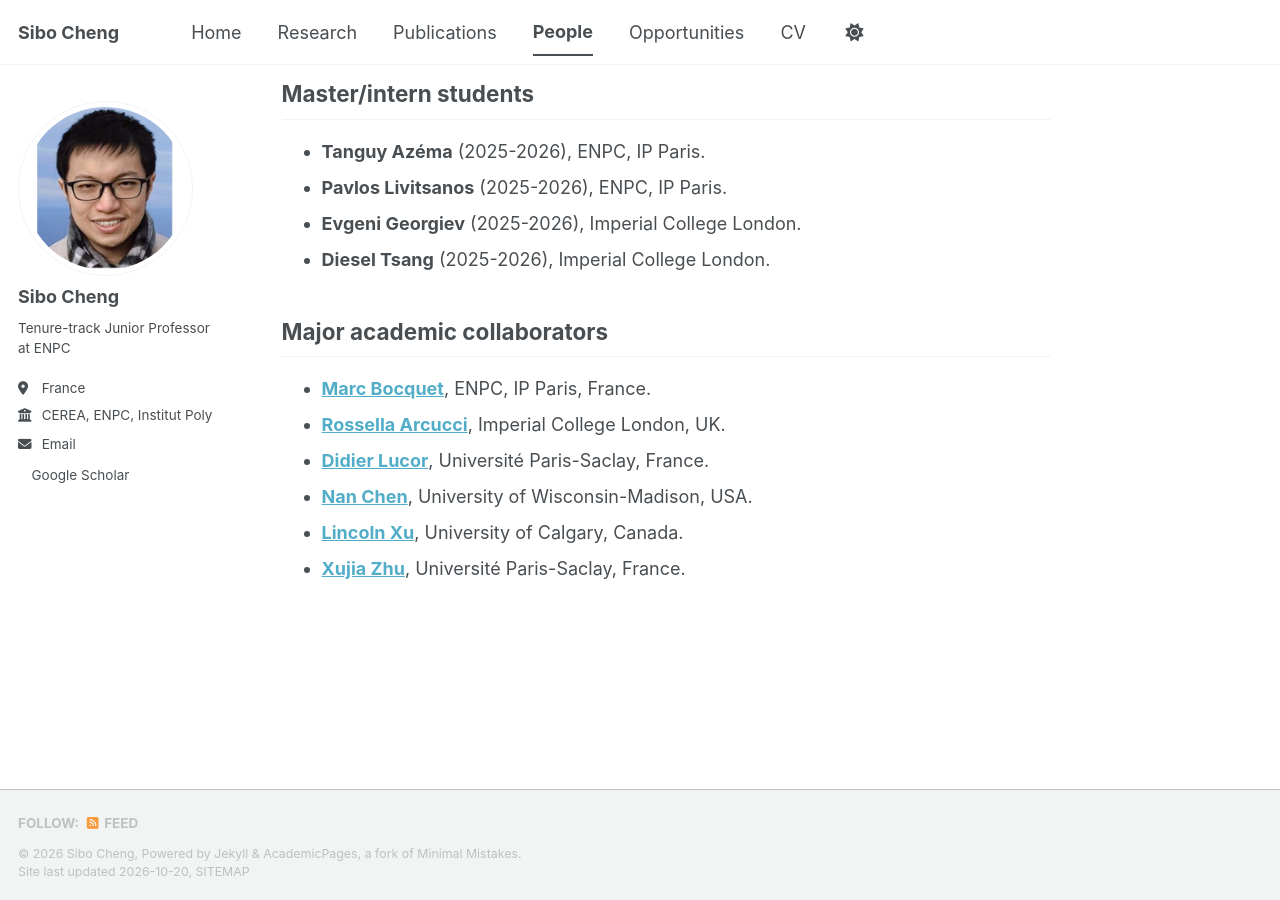
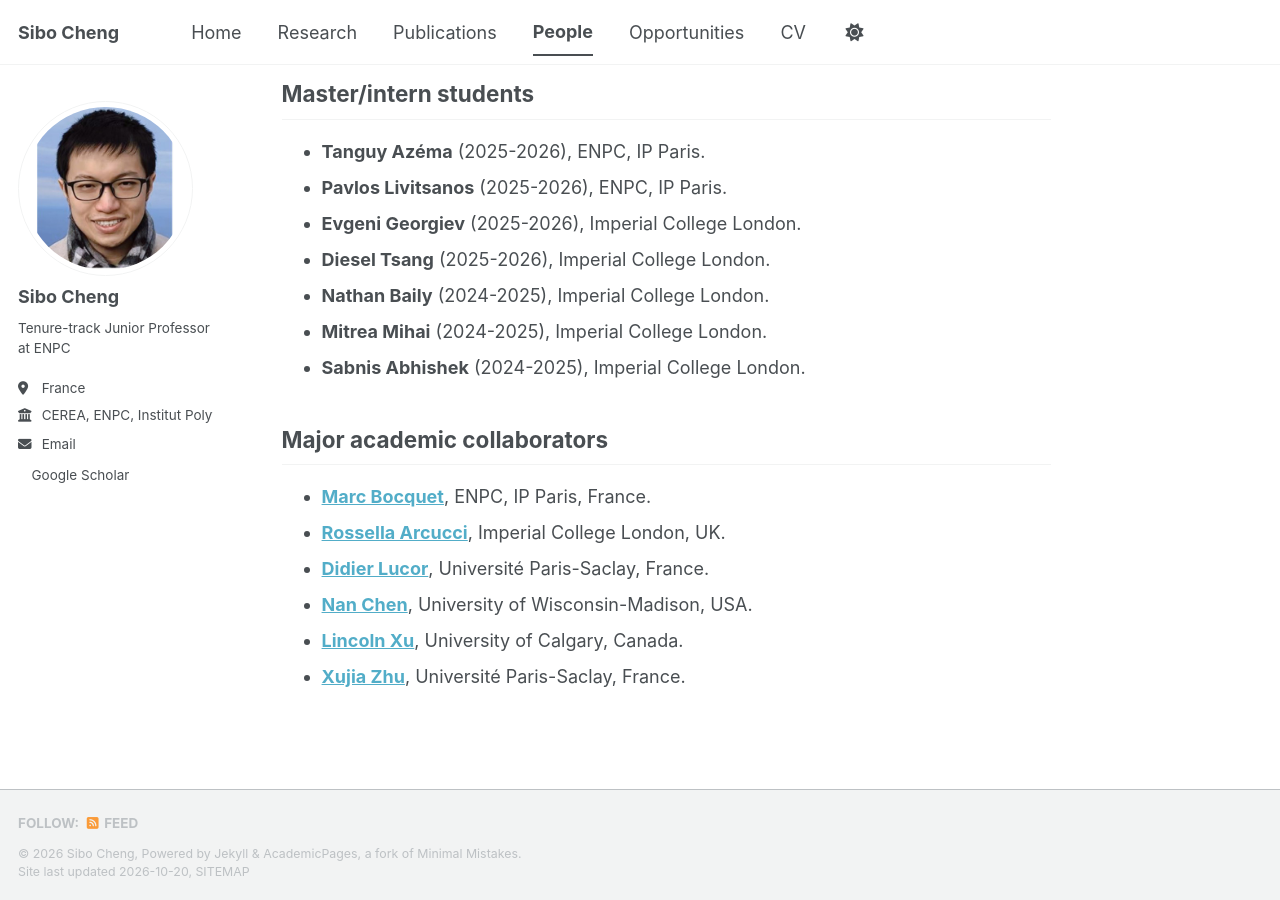
Before and after one commit to scheng2024/scheng2024.github.io, a Jekyll site: the page built from _pages/people.md, in a window 1280 px wide and 900 px high, scrolled down 860 px. Built offline with Jekyll 4.4.1, drawn with Linux system fonts in a browser that asks for light colours; a style sheet for code colours, icons or effects is not loaded.

Commit message:
Update people.md

```diff
--- a/_pages/people.md
+++ b/_pages/people.md
@@ -31,6 +31,9 @@ Students I supervise or co-supervise:
 - **Pavlos Livitsanos** (2025-2026), ENPC, IP Paris.
 - **Evgeni Georgiev** (2025-2026), Imperial College London.
 - **Diesel Tsang** (2025-2026), Imperial College London.
+- **Nathan Baily** (2024-2025), Imperial College London.
+- **Mitrea Mihai** (2024-2025), Imperial College London.
+- **Sabnis Abhishek** (2024-2025), Imperial College London.
 
 ## Major academic collaborators
 - **[Marc Bocquet](https://cerea.enpc.fr/HomePages/bocquet/)**, ENPC, IP Paris, France.
```
